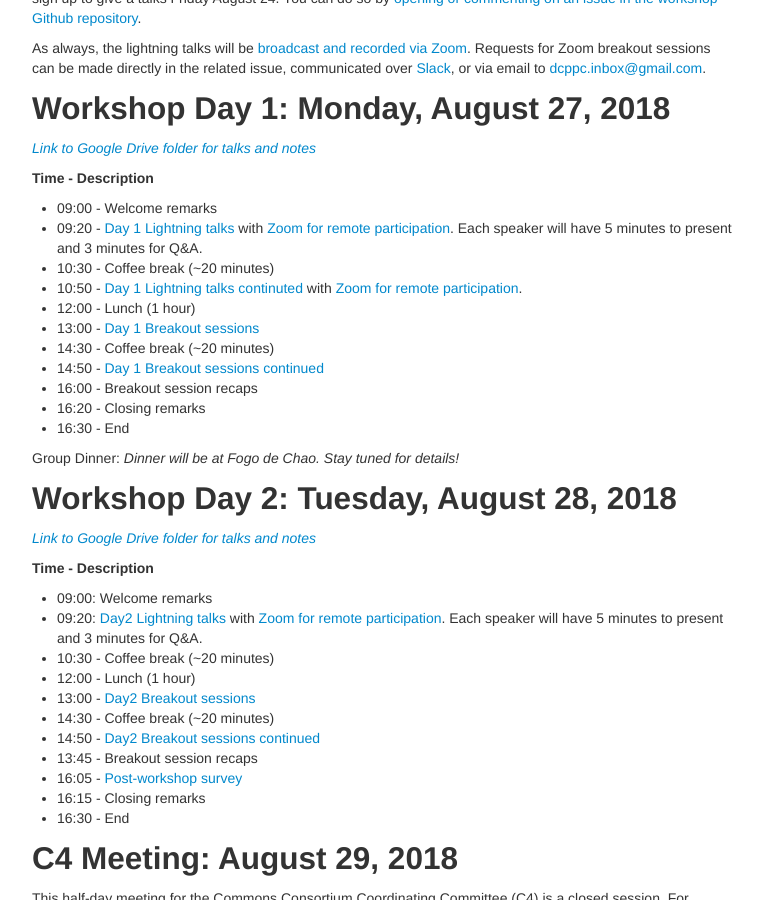
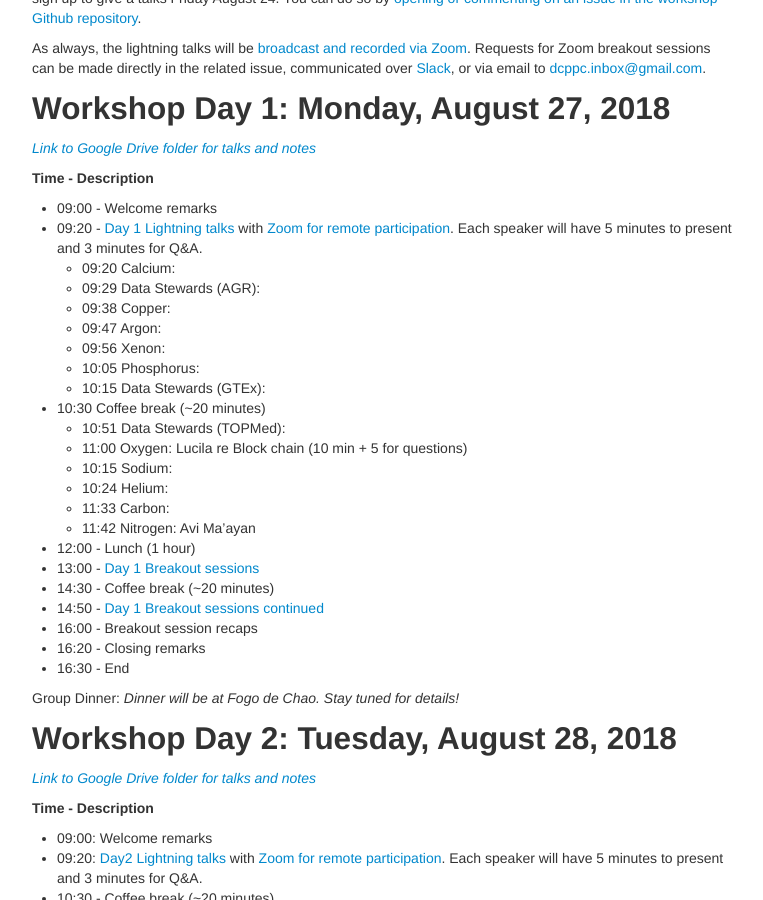
Before and after one commit to dcppc/2018-august-workshop, a Jekyll site: the page built from docs/agenda.md, in a window 1280 px wide and 900 px high, scrolled down 314 px. Shown: the whole window, without its empty margins (258-1021 px from the left). Built offline with Jekyll 4.4.1, drawn with Linux system fonts in a browser that asks for light colours.

Commit message:
add day 1 schedule

```diff
--- a/docs/agenda.md
+++ b/docs/agenda.md
@@ -20,8 +20,20 @@ As always, the lightning talks will be [broadcast and recorded via Zoom](https:/
 **Time - Description**
 - 09:00 - Welcome remarks
 - 09:20 - [Day 1 Lightning talks](https://github.com/dcppc/2018-august-workshop/issues/1) with [Zoom for remote participation](https://zoom.us/j/364678101). Each speaker will have 5 minutes to present and 3 minutes for Q&A.
-- 10:30 - Coffee break (~20 minutes)
-- 10:50 - [Day 1 Lightning talks continuted](https://github.com/dcppc/2018-august-workshop/issues/1) with [Zoom for remote participation](https://zoom.us/j/364678101).
+	- 09:20 Calcium:
+	- 09:29 Data Stewards (AGR):
+	- 09:38 Copper:
+	- 09:47 Argon:
+	- 09:56 Xenon:
+	- 10:05 Phosphorus:
+	- 10:15 Data Stewards (GTEx):
+- 10:30 Coffee break (~20 minutes)
+	- 10:51 Data Stewards (TOPMed):
+    - 11:00 Oxygen: Lucila re Block chain (10 min + 5 for questions)
+    - 10:15 Sodium:
+	- 10:24 Helium:
+	- 11:33 Carbon:
+	- 11:42 Nitrogen: Avi Ma'ayan
 - 12:00 - Lunch (1 hour)
 - 13:00 - [Day 1 Breakout sessions](https://github.com/dcppc/2018-august-workshop/issues?utf8=✓&q=is%3Aopen+label%3A%22Day+1%22+%26+%22breakout+session%22)
 - 14:30 - Coffee break (~20 minutes)
```
